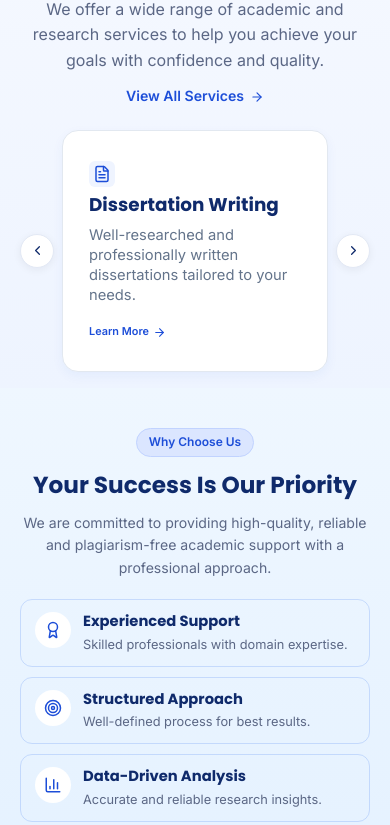
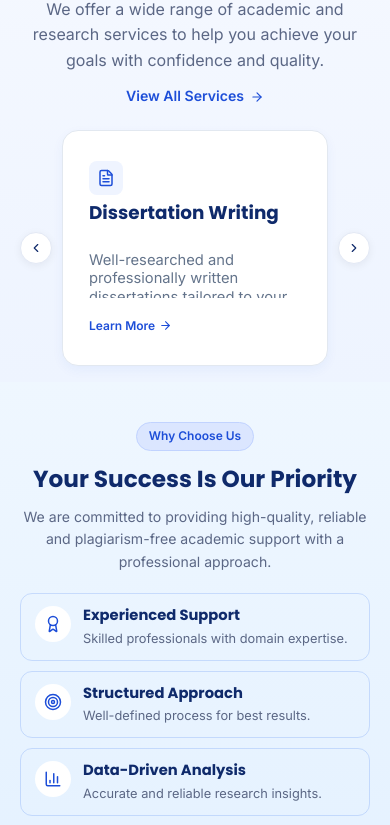
Before and after one commit to instadotanalytics/Research-Services, a React (Vite) app in the folder Frontend/: page / in a window 390 px wide. Shown: the part 973-1798 px from the top of the page. Built offline with nearby package versions, Linux system fonts and the light colour scheme; no server answers.

Commit message:
homepage updated done

```diff
--- a/Frontend/src/pages/Home/Home.css
+++ b/Frontend/src/pages/Home/Home.css
@@ -184,7 +184,7 @@
 }
 .hero-stat span { display: block; font-size: 0.72rem; color: var(--h-muted); max-width: 90px; line-height: 1.3; }
 
-/* ---------- SERVICES (equal-height cards) ---------- */
+/* ---------- SERVICES ---------- */
 .services-grid-wrapper { position: relative; }
 .services-grid {
   display: grid;
@@ -196,7 +196,7 @@
   background: #fff;
   border: 1px solid var(--h-border);
   border-radius: 10px;
-  padding: 10px 12px;
+  padding: 12px 14px;
   box-shadow: 0 4px 12px rgba(29, 78, 216, 0.05);
   transition: transform 0.2s, box-shadow 0.2s;
   display: flex;
@@ -205,26 +205,48 @@
 }
 .service-card:hover { transform: translateY(-3px); box-shadow: 0 10px 20px rgba(29, 78, 216, 0.1); }
 .icon-box {
-  width: 26px;
-  height: 26px;
-  border-radius: 6px;
+  width: 30px;
+  height: 30px;
+  border-radius: 7px;
   background: var(--h-blue-soft);
   color: var(--h-blue);
   display: flex;
   align-items: center;
   justify-content: center;
-  margin-bottom: 6px;
+  margin-bottom: 8px;
+  flex-shrink: 0;
 }
-.service-card h3 { font-size: 0.78rem; color: var(--h-navy); margin: 0 0 3px; font-family: 'Poppins', sans-serif; line-height: 1.25; }
-.service-card p { font-size: 0.7rem; margin: 0 0 6px; line-height: 1.35; flex: 1; }
+.service-card h3 {
+  font-size: 0.84rem;
+  color: var(--h-navy);
+  margin: 0 0 4px;
+  font-family: 'Poppins', sans-serif;
+  line-height: 1.3;
+  display: -webkit-box;
+  -webkit-line-clamp: 2;
+  -webkit-box-orient: vertical;
+  overflow: hidden;
+}
+.service-card p {
+  font-size: 0.74rem;
+  margin: 0 0 8px;
+  line-height: 1.45;
+  flex: 1;
+  display: -webkit-box;
+  -webkit-line-clamp: 2;
+  -webkit-box-orient: vertical;
+  overflow: hidden;
+  text-overflow: ellipsis;
+}
 .learn-more {
   display: inline-flex;
   align-items: center;
   gap: 4px;
   color: var(--h-blue);
   font-weight: 600;
-  font-size: 0.68rem;
+  font-size: 0.72rem;
   margin-top: auto;
+  flex-shrink: 0;
 }
 .mobile-arrow { display: none; }
 
@@ -357,7 +379,7 @@
 }
 .audience-title { color: var(--h-navy); font-weight: 600; font-size: 0.92rem; }
 
-/* ---------- TESTIMONIALS (equal height) ---------- */
+/* ---------- TESTIMONIALS ---------- */
 .arrows { display: flex; gap: 10px; justify-content: center; }
 .arrows-bottom-desktop { display: flex; margin-top: 24px; }
 .arrows button {
@@ -412,6 +434,10 @@
 .testimonial-card p { margin: 0; font-size: 0.88rem; line-height: 1.65; color: var(--h-text); flex: 1; }
 
 /* ---------- FAQ ---------- */
+.faq-section {
+  background: var(--h-gradient-soft); /* light blue gradient background */
+}
+
 .faq-grid {
   display: flex;
   flex-direction: column;
@@ -433,7 +459,7 @@
   align-items: center;
   gap: 12px;
   padding: 16px 20px;
-  background: none;
+  background: transparent;
   border: 0;
   text-align: left;
   font: inherit;
@@ -445,6 +471,7 @@
 .faq-q > span {
   flex: 1;
   text-align: left;
+  background: transparent;
 }
 .faq-q:focus-visible { outline: 2px solid var(--h-blue); outline-offset: -2px; }
 .faq-item.open { border-color: var(--h-blue); }
@@ -456,7 +483,7 @@
   text-align: left;
 }
 
-/* ---------- CTA (border removed) ---------- */
+/* ---------- CTA ---------- */
 .cta-wrap { background: #fff; }
 .cta-wrap .container { padding-top: 0; padding-bottom: 0; }
 
@@ -553,6 +580,9 @@
   .cta-actions { width: 100%; justify-content: center; }
 }
 
+/* ================================================
+   MOBILE
+   ================================================ */
 @media (max-width: 768px) {
   .home-section {
     min-height: 0;
@@ -613,45 +643,79 @@
   .hero-stat span { font-size: 0.65rem; max-width: none; line-height: 1.3; }
   .hero-stat svg { width: 22px; height: 22px; flex-shrink: 0; }
 
-  /* SERVICES — equal height, 1 at a time */
+  /* ========== SERVICES ========== */
   .services-section .section-head-row { text-align: center; }
   .services-grid-wrapper {
     display: flex;
-    align-items: stretch;   /* ensures equal height for arrows wrapper */
-    gap: 8px;
-    position: relative;
+    align-items: center;
+    justify-content: center;
+    gap: 10px;
   }
   .services-grid {
+    display: block;
+    width: 100%;
+    max-width: 340px;
+    margin: 0 auto;
+    height: 236px;
+    min-height: 236px;
+    max-height: 236px;
+  }
+  .service-card {
+    width: 100%;
+    height: 100%;
+    min-height: 0;
+    max-height: none;
+    margin: 0;
+    padding: 16px;
     display: flex;
     flex-direction: column;
-    grid-template-columns: none;
-    gap: 0;
-    flex: 1;
-    width: 100%;
-    /* Container maintains a fixed height so all cards look the same */
-    min-height: 220px;
-  }
-  .service-card {
-    display: flex;
-    flex-direction: column;
-    width: 100%;
-    min-width: 0;
-    padding: 18px;
+    box-sizing: border-box;
+    overflow: hidden;
     transition: none;
-    height: 100%;
-    min-height: 220px;    /* equal height for every card */
   }
   .service-card:hover { transform: none; box-shadow: 0 4px 12px rgba(29, 78, 216, 0.05); }
-  .service-card h3 { font-size: 0.95rem; }
-  .service-card p { font-size: 0.82rem; }
-  .service-card .learn-more { margin-top: auto; }
+  .service-card .icon-box {
+    width: 34px;
+    height: 34px;
+    border-radius: 8px;
+    margin-bottom: 8px;
+    flex-shrink: 0;
+  }
+  .service-card h3 {
+    font-size: 0.92rem;
+    line-height: 19px;
+    height: 38px;
+    margin: 0 0 6px;
+    flex-shrink: 0;
+    display: -webkit-box;
+    -webkit-line-clamp: 2;
+    -webkit-box-orient: vertical;
+    overflow: hidden;
+  }
+  .service-card p {
+    font-size: 0.8rem;
+    line-height: 18.5px;
+    height: 55.5px;
+    margin: 0 0 8px;
+    flex: none;
+    display: -webkit-box;
+    -webkit-line-clamp: 3;
+    -webkit-box-orient: vertical;
+    overflow: hidden;
+    text-overflow: ellipsis;
+  }
+  .service-card .learn-more {
+    margin-top: auto;
+    flex-shrink: 0;
+    font-size: 0.75rem;
+  }
 
   .mobile-arrow {
     display: flex;
     align-items: center;
     justify-content: center;
-    width: 34px;
-    height: 34px;
+    width: 32px;
+    height: 32px;
     border-radius: 50%;
     border: 1px solid var(--h-border);
     background: #fff;
@@ -660,10 +724,9 @@
     flex-shrink: 0;
     box-shadow: 0 2px 8px rgba(15, 23, 42, 0.06);
     transition: none;
-    align-self: center;
   }
   .mobile-arrow:active { background: var(--h-blue); color: #fff; }
-  .mobile-arrow svg { width: 15px; height: 15px; }
+  .mobile-arrow svg { width: 14px; height: 14px; }
 
   /* WHY */
   .why-inner { grid-template-columns: 1fr; gap: 0; }
@@ -711,7 +774,8 @@
     border: 1px solid rgba(37, 99, 235, 0.18);
     border-radius: 12px;
     transition: none;
-    height: auto;
+    height: 100px;
+    box-sizing: border-box;
   }
   .audience-card:hover {
     background: transparent;
@@ -723,33 +787,53 @@
   .audience-card:hover svg { color: var(--h-blue); }
   .audience-num { display: none; }
 
-  /* TESTIMONIALS — equal height, 1 at a time */
+  /* ========== TESTIMONIALS — kam blank space ========== */
   .testimonials-grid-wrapper {
     display: flex;
-    align-items: stretch;
-    gap: 8px;
-    position: relative;
+    align-items: center;
+    justify-content: center;
+    gap: 10px;
   }
+  /* Height kam kar di: 238px → 200px */
   .testimonial-grid {
-    display: flex;
-    flex-direction: column;
-    grid-template-columns: none;
-    gap: 0;
-    flex: 1;
+    display: block;
     width: 100%;
-    min-height: 240px;
+    max-width: 360px;
+    margin: 0 auto;
+    height: 250px;
+    min-height: 250px;
+    max-height: 250px;
   }
   .testimonial-card {
     width: 100%;
-    padding: 18px;
     height: 100%;
-    min-height: 240px;   /* equal height for every testimonial card */
+    min-height: 0;
+    max-height: none;
+    margin: 0;
+    padding: 16px;
+    display: flex;
+    flex-direction: column;
+    box-sizing: border-box;
+    overflow: hidden;
   }
-  .testimonial-card:nth-child(n + 2) { display: block; }
-  .testimonial-card p { flex: 1; }
+  .testimonial-card:nth-child(n + 2) { display: flex; }
+  .testimonial-top { flex-shrink: 0; margin-bottom: 8px; }
+  .testimonial-avatar { width: 40px; height: 40px; font-size: 1rem; }
+  .testimonial-top strong { font-size: 0.86rem; }
+  .testimonial-top span { font-size: 0.7rem; }
+  /* review: flexible height, clamps to 4 lines, no fixed height */
+  .testimonial-card p {
+    flex: 1;
+    font-size: 0.82rem;
+    line-height: 1.5;
+    display: -webkit-box;
+    -webkit-line-clamp: 4;
+    -webkit-box-orient: vertical;
+    overflow: hidden;
+    text-overflow: ellipsis;
+  }
 
   .arrows-bottom-desktop { display: none; }
-
   .side-img, .cta-img, .why-visual { display: none !important; }
 
   /* FAQ */
@@ -788,6 +872,8 @@
 @media (max-width: 380px) {
   .hero .hero-actions .btn-orange,
   .hero .hero-actions .btn-ghost { flex-basis: 100%; }
+  .services-grid { height: 244px; min-height: 244px; max-height: 244px; }
+  .testimonial-grid { height: 220px; min-height: 220px; max-height: 220px; }
 }
 
 @media (prefers-reduced-motion: reduce) {
--- a/Frontend/src/pages/Home/Home.jsx
+++ b/Frontend/src/pages/Home/Home.jsx
@@ -114,6 +114,7 @@ export default function Home() {
       .catch(console.error);
   }, []);
 
+  // Testimonials
   const visibleCount = isMobile ? 1 : Math.min(3, testimonials.length);
   const visibleTestimonials = Array.from({ length: visibleCount }, (_, i) =>
     testimonials[(tIndex + i) % testimonials.length]
@@ -121,6 +122,7 @@ export default function Home() {
   const prevT = () => setTIndex((i) => (i - 1 + testimonials.length) % testimonials.length);
   const nextT = () => setTIndex((i) => (i + 1) % testimonials.length);
 
+  // Services
   const visibleServicesCount = isMobile ? 1 : services.length;
   const visibleServices = Array.from({ length: visibleServicesCount }, (_, i) =>
     services[(sIndex + i) % services.length]
@@ -166,12 +168,14 @@ export default function Home() {
         description="Professional research and academic support services for students, researchers, scholars and educational institutions."
       />
 
-      {/* HERO */}
+      {/* ========== HERO ========== */}
       <section
         className="home-section hero"
-        style={isMobile
-          ? { backgroundImage: `url(${herobanner2})` }
-          : { '--hero-bg': `url(${herobanner})` }}
+        style={
+          isMobile
+            ? { backgroundImage: `url(${herobanner2})` }
+            : { '--hero-bg': `url(${herobanner})` }
+        }
       >
         <div className="container hero-inner">
           <motion.div
@@ -208,7 +212,7 @@ export default function Home() {
         </div>
       </section>
 
-      {/* SERVICES */}
+      {/* ========== SERVICES ========== */}
       <section className="home-section section-alt services-section">
         <div className="container">
           <div className="section-head-row">
@@ -264,7 +268,7 @@ export default function Home() {
         </div>
       </section>
 
-      {/* WHY CHOOSE US */}
+      {/* ========== WHY CHOOSE US ========== */}
       <section className="home-section section-gradient why-section">
         <div className="container why-inner">
           <div className="why-content">
@@ -295,7 +299,7 @@ export default function Home() {
         </div>
       </section>
 
-      {/* PROCESS */}
+      {/* ========== PROCESS ========== */}
       <section className="home-section section-gradient process-section">
         <div className="container">
           <div className="section-head">
@@ -316,7 +320,7 @@ export default function Home() {
         </div>
       </section>
 
-      {/* AUDIENCE */}
+      {/* ========== AUDIENCE ========== */}
       <section className="home-section section-gradient audience-section">
         <div className="container">
           <div className="section-head">
@@ -336,7 +340,7 @@ export default function Home() {
         </div>
       </section>
 
-      {/* TESTIMONIALS */}
+      {/* ========== TESTIMONIALS ========== */}
       <section className="home-section section-alt testimonials-section">
         <div className="container">
           <div className="section-head">
@@ -389,8 +393,8 @@ export default function Home() {
         </div>
       </section>
 
-      {/* FAQ */}
-      <section className="home-section section-gradient faq-section">
+      {/* ========== FAQ ========== */}
+      <section className="home-section faq-section">
         <div className="container">
           <div className="section-head-row">
             <div>
@@ -408,7 +412,7 @@ export default function Home() {
         </div>
       </section>
 
-      {/* CTA */}
+      {/* ========== CTA ========== */}
       <section className="home-section cta-wrap">
         <div className="container">
           <div className="cta-banner">
```
